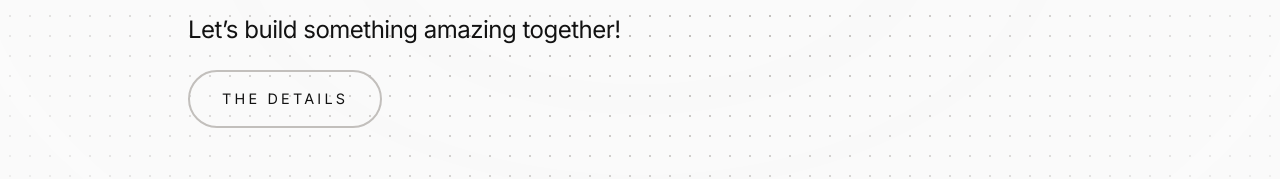
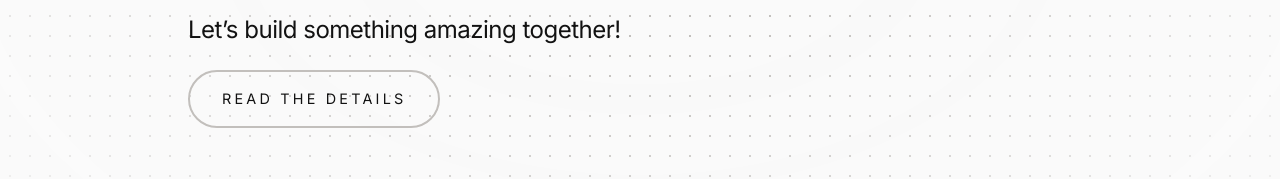
Before and after one commit to DJ-MrJay/profolio, a Next.js app: page /main in a window 1280 px wide. Shown: the part 474-653 px from the top of the page. Built offline with nearby package versions, Linux system fonts and the light colour scheme.

Commit message:
Update link

```diff
--- a/src/components/sections/Intro.tsx
+++ b/src/components/sections/Intro.tsx
@@ -65,7 +65,7 @@ export default function Intro() {
               href="/about"
               className="btn-rounded mt-2 inline-flex items-center"
             >
-              The Details
+              Read The Details
             </Link>
           </div>
         </div>
```
